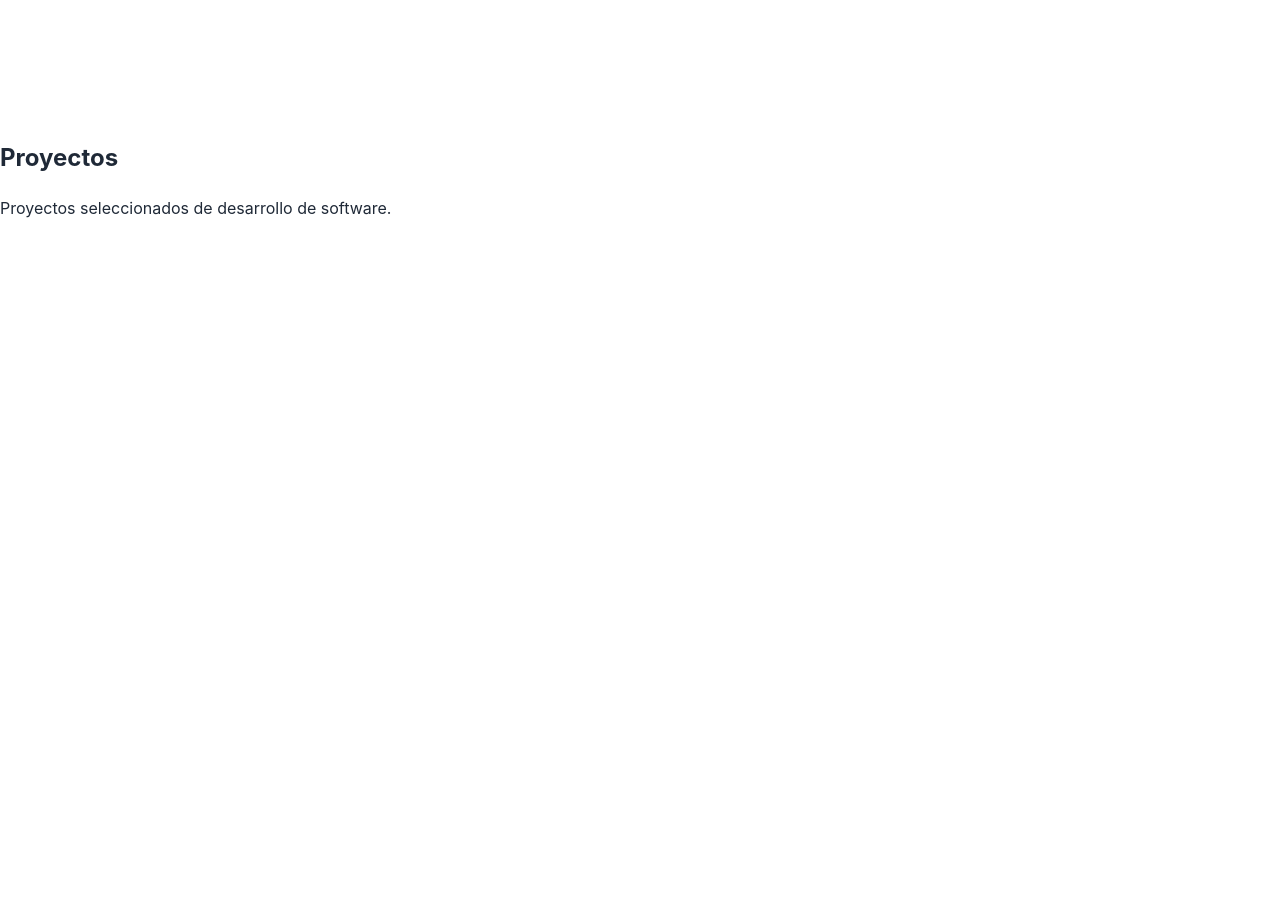
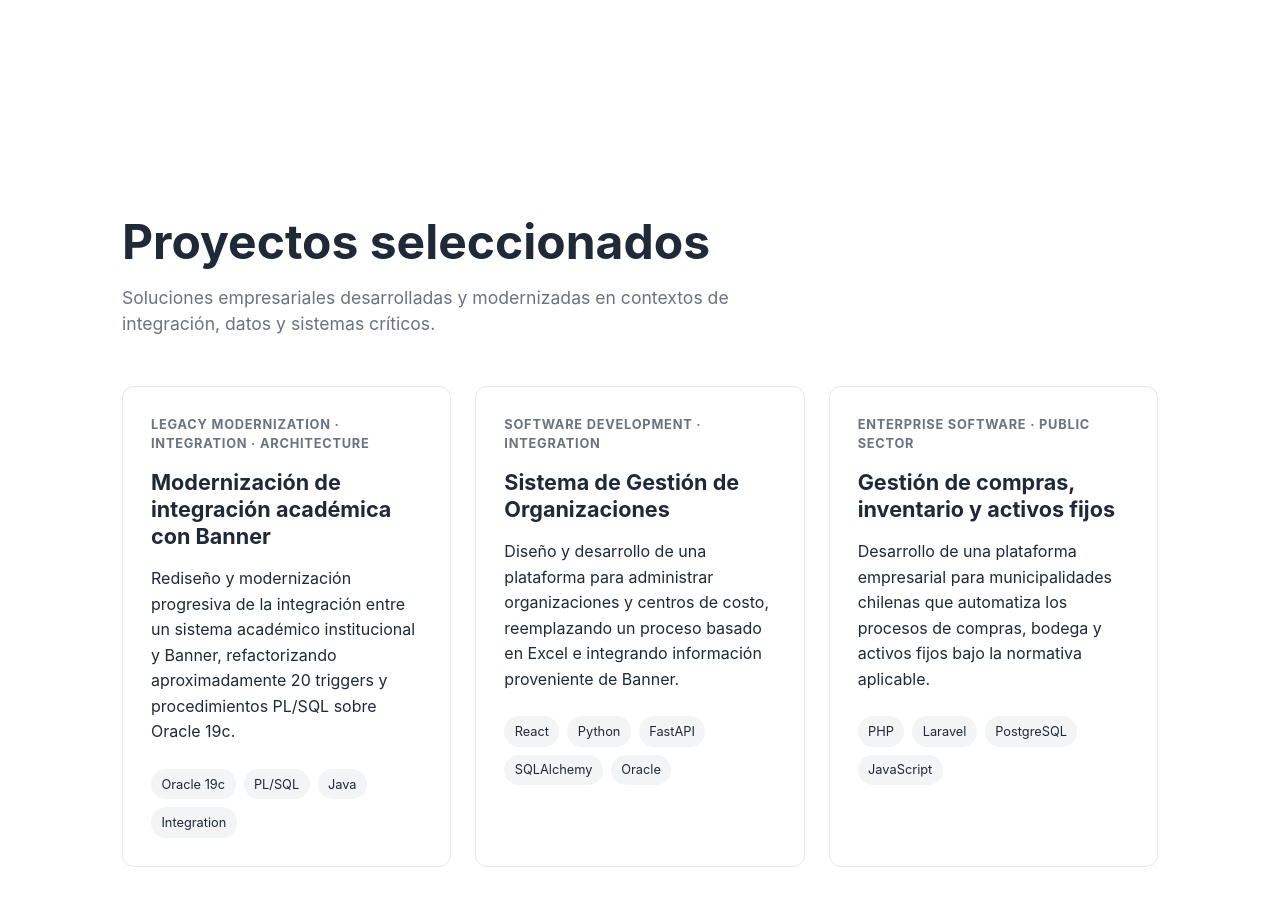
Before and after one commit to NanoBlanco/reinaldo-portfolio, a React (Vite) app: page / in a window 1280 px wide. Shown: the part 680-1586 px from the top of the page. Before the commit the page ends 916 px from the top, so only its background shows below. Built offline with nearby package versions, Linux system fonts and the light colour scheme.

Commit message:
feat: build portfolio hero and projects sections

```diff
--- a/src/index.css
+++ b/src/index.css
@@ -86,3 +86,90 @@ a {
   margin-top: 2rem;
   font-weight: 700;
 }
+
+.projects {
+  max-width: 1100px;
+  margin: 0 auto;
+  padding: 6rem 2rem;
+}
+
+.projects__header {
+  max-width: 700px;
+  margin-bottom: 3rem;
+}
+
+.projects__header h2 {
+  margin: 0;
+  font-size: clamp(2rem, 4vw, 3rem);
+  line-height: 1.1;
+}
+
+.projects__header p {
+  margin: 1rem 0 0;
+  color: #6b7280;
+  font-size: 1.1rem;
+}
+
+.projects__grid {
+  display: grid;
+  grid-template-columns: repeat(3, 1fr);
+  gap: 1.5rem;
+}
+
+.project-card {
+  padding: 1.75rem;
+  border: 1px solid #e5e7eb;
+  border-radius: 12px;
+}
+
+.project-card__category {
+  margin: 0 0 1rem;
+  font-size: 0.8rem;
+  font-weight: 700;
+  letter-spacing: 0.06em;
+  text-transform: uppercase;
+  color: #6b7280;
+}
+
+.project-card h3 {
+  margin: 0;
+  font-size: 1.35rem;
+  line-height: 1.25;
+}
+
+.project-card__description {
+  margin: 1rem 0 0;
+  line-height: 1.6;
+}
+
+.project-card__technologies {
+  display: flex;
+  flex-wrap: wrap;
+  gap: 0.5rem;
+  margin: 1.5rem 0 0;
+  padding: 0;
+  list-style: none;
+}
+
+.project-card__technologies li {
+  padding: 0.35rem 0.65rem;
+  border-radius: 999px;
+  background: #f3f4f6;
+  font-size: 0.8rem;
+}
+
+@media (max-width: 900px) {
+  .projects__grid {
+    grid-template-columns: repeat(2, 1fr);
+  }
+}
+
+@media (max-width: 640px) {
+  .projects {
+    padding: 5rem 1.25rem;
+  }
+
+  .projects__grid {
+    grid-template-columns: 1fr;
+  }
+}
--- a/src/sections/Projects.tsx
+++ b/src/sections/Projects.tsx
@@ -1,8 +1,53 @@
+const projects = [
+  {
+    title: 'Modernización de integración académica con Banner',
+    category: 'Legacy Modernization · Integration · Architecture',
+    description:
+      'Rediseño y modernización progresiva de la integración entre un sistema académico institucional y Banner, refactorizando aproximadamente 20 triggers y procedimientos PL/SQL sobre Oracle 19c.',
+    technologies: ['Oracle 19c', 'PL/SQL', 'Java', 'Integration'],
+  },
+  {
+    title: 'Sistema de Gestión de Organizaciones',
+    category: 'Software Development · Integration',
+    description:
+      'Diseño y desarrollo de una plataforma para administrar organizaciones y centros de costo, reemplazando un proceso basado en Excel e integrando información proveniente de Banner.',
+    technologies: ['React', 'Python', 'FastAPI', 'SQLAlchemy', 'Oracle'],
+  },
+  {
+    title: 'Gestión de compras, inventario y activos fijos',
+    category: 'Enterprise Software · Public Sector',
+    description:
+      'Desarrollo de una plataforma empresarial para municipalidades chilenas que automatiza los procesos de compras, bodega y activos fijos bajo la normativa aplicable.',
+    technologies: ['PHP', 'Laravel', 'PostgreSQL', 'JavaScript'],
+  },
+]
+
 function Projects() {
   return (
-    <section id="projects">
-      <h2>Proyectos</h2>
-      <p>Proyectos seleccionados de desarrollo de software.</p>
+    <section id="projects" className="projects">
+      <header className="projects__header">
+        <h2>Proyectos seleccionados</h2>
+        <p>
+          Soluciones empresariales desarrolladas y modernizadas en contextos de integración, datos y
+          sistemas críticos.
+        </p>
+      </header>
+
+      <div className="projects__grid">
+        {projects.map((project) => (
+          <article className="project-card" key={project.title}>
+            <p className="project-card__category">{project.category}</p>
+            <h3>{project.title}</h3>
+            <p className="project-card__description">{project.description}</p>
+
+            <ul className="project-card__technologies">
+              {project.technologies.map((technology) => (
+                <li key={technology}>{technology}</li>
+              ))}
+            </ul>
+          </article>
+        ))}
+      </div>
     </section>
   )
 }
```
